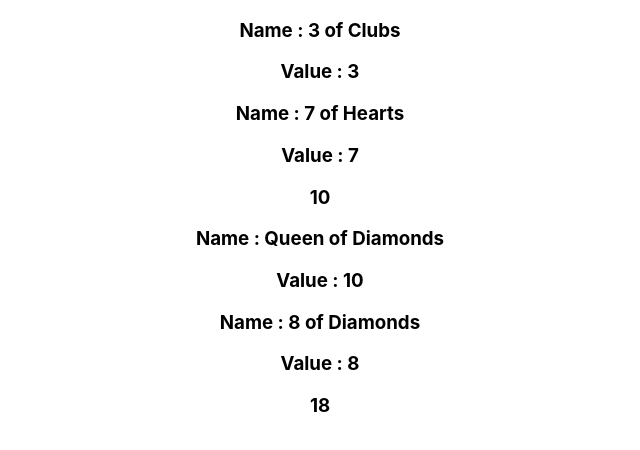
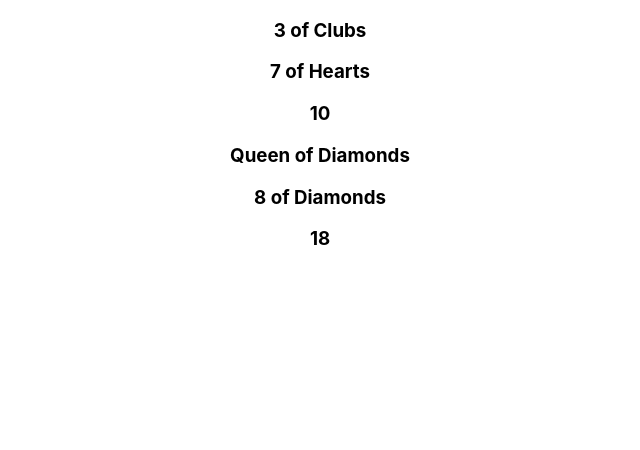
Before and after one commit to jblissett7/black-jack, a React (Create React App) app: page / in a window 1280 px wide. Shown: the top 450 px of the page, without its empty margins (320-960 px from the left). Built offline with nearby package versions, Linux system fonts and the light colour scheme.

Commit message:
Take out value display

```diff
--- a/src/Components/Card/Card.js
+++ b/src/Components/Card/Card.js
@@ -4,8 +4,7 @@ class Card extends Component {
   render() {
     return (
       <div className="card-container">
-        <h3>Name : {this.props.name}</h3>
-        <h3>Value : {this.props.value}</h3>
+        <h3>{this.props.name}</h3>
       </div>
     );
   }
```
